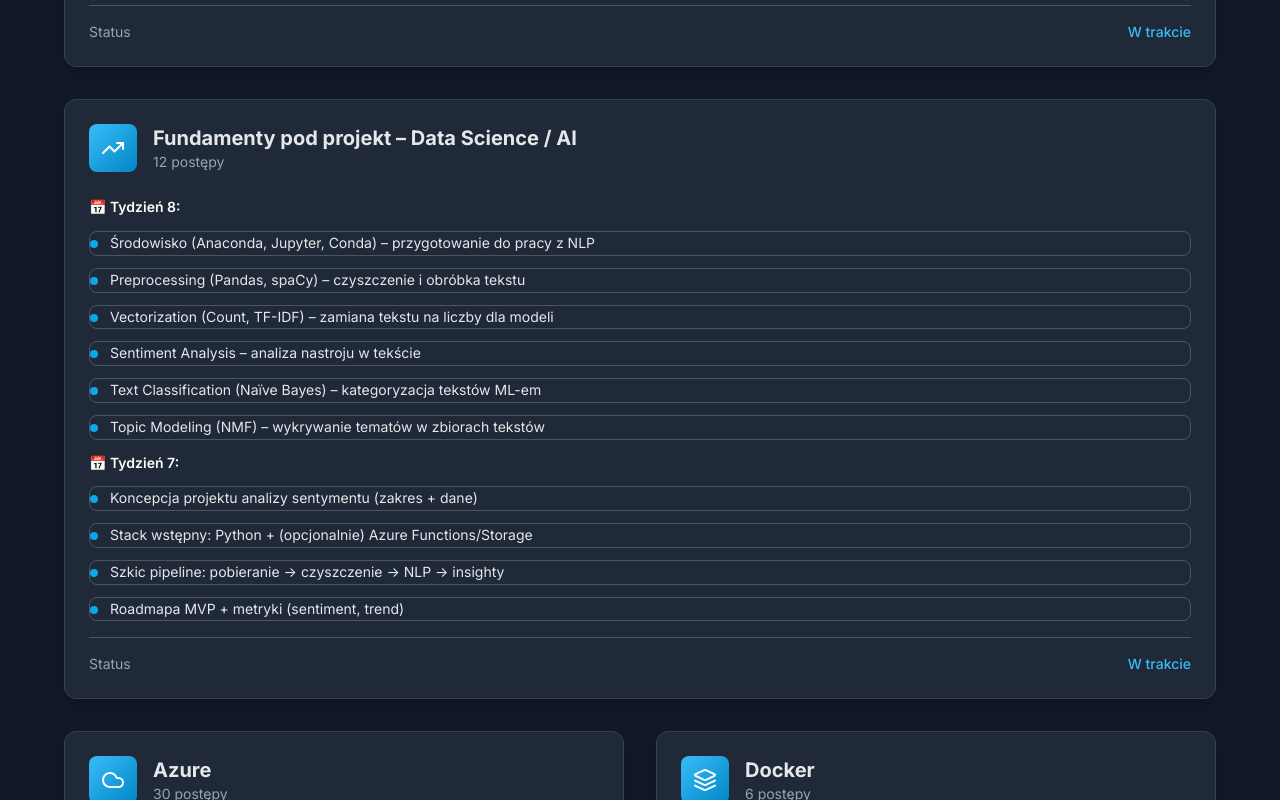
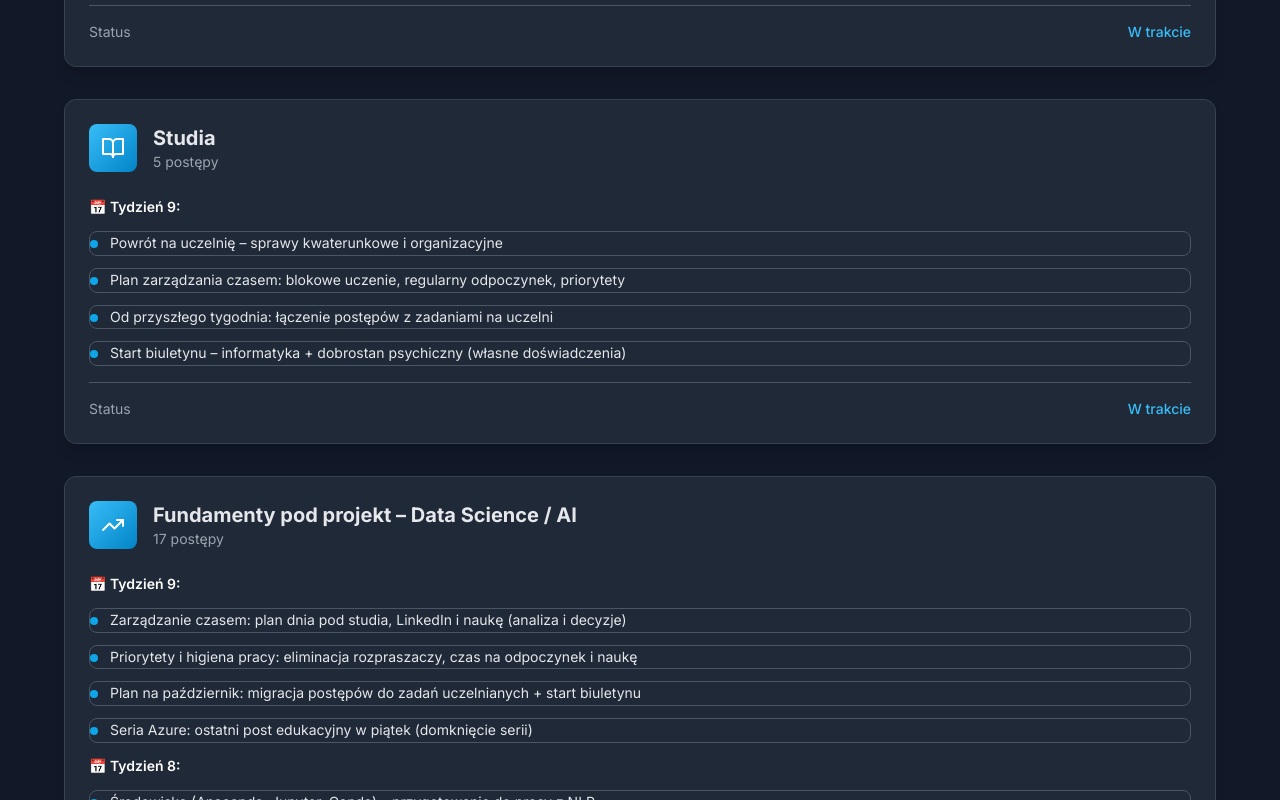
Before and after one commit to Szyszek25/szyszek25.github.io, a React (Vite) app: page / in a window 1280 px wide. Shown: the part 2440-3240 px from the top of the page. Built offline with nearby package versions, Linux system fonts and the light colour scheme.

Commit message:
Tydzień 9

```diff
--- a/index.html
+++ b/index.html
@@ -4,13 +4,13 @@
     <meta charset="UTF-8" />
     <link rel="icon" type="image/svg+xml" href="/cloud.svg" />
     <meta name="viewport" content="width=device-width, initial-scale=1.0" />
-    <meta name="description" content="Jakub Szych - Student DevOps Beginner. Portfolio studenta informatyki specjalizującego się w technologiach chmurowych - Azure, Docker, CI/CD, automatyzacja." />
-    <meta name="keywords" content="devops, cloud, azure, docker, ci/cd, portfolio, kubernetes, automation, student, IT" />
+  <meta name="description" content="Jakub Szych – Psychoinformatics Student, Aspiring DevOps/Data/AI. Portfolio studenta informatyki łączącego chmurę, dane i AI z psychologią i analizą emocji." />
+  <meta name="keywords" content="psychoinformatics, devops, data, ai, cloud, azure, docker, ci/cd, portfolio, kubernetes, automation, student, IT, nlp, sentiment analysis" />
     <meta name="author" content="Jakub Szych" />
 
     <!-- Open Graph -->
-    <meta property="og:title" content="Jakub Szych - Student DevOps Beginner" />
-    <meta property="og:description" content="Portfolio studenta informatyki - poznaj moją drogę w świecie technologii chmurowych" />
+  <meta property="og:title" content="Jakub Szych – Psychoinformatics Student (Aspiring DevOps/Data/AI)" />
+  <meta property="og:description" content="Łączę chmurę, dane i AI z psychologią oraz analizą emocji. Sprawdź moją drogę i postępy." />
     <meta property="og:type" content="website" />
     <meta property="og:url" content="https://szyszek25.github.io" />
 
@@ -19,7 +19,7 @@
     <link rel="preconnect" href="https://fonts.gstatic.com" crossorigin>
     <link href="https://fonts.googleapis.com/css2?family=Inter:wght@300;400;500;600;700&display=swap" rel="stylesheet">
 
-    <title>Jakub Szych - Student DevOps Beginner</title>
+  <title>Jakub Szych – Psychoinformatics Student | Aspiring DevOps/Data/AI</title>
   </head>
   <body>
     <div id="root"></div>
--- a/public/linkedin.json
+++ b/public/linkedin.json
@@ -1,6 +1,14 @@
 {
-	"lastUpdated": "2025-09-22T12:00:00Z",
+	"lastUpdated": "2025-09-29T12:00:00Z",
 	"posts": [
+		{
+			"id": 9,
+			"title": "Tydzień 9: czas na regenerację i plan gry",
+			"summary": "Cześć! I z uśmiechem witam nowe osoby! Tydzień 9️⃣. nauki DevOps/Data za mną! 🚀 Przez ostatnie 7 dni pozwoliłem umysłowi na odpoczynek i zamknąłem sprawy kwaterunkowe 📦. W dokumencie opisałem, jak łączyć studia, LinkedIn i naukę; co dalej z serią Azure i co pojawi się w październiku. Miłego czytania! 🤍",
+			"link": "https://www.linkedin.com/feed/update/urn:li:activity:7378398845656924160/",
+			"publishDate": "2025-09-29T08:00:00Z",
+			"author": "Jakub Szych"
+		},
 		{
 			"id": 8,
 			"title": "Tydzień 8: DevOps/Data – NLP i przygotowania",
--- a/src/components/Contact.jsx
+++ b/src/components/Contact.jsx
@@ -177,7 +177,7 @@ const Contact = () => {
                       onChange={handleInputChange}
                       required
                       className="w-full px-4 py-3 border border-gray-300 dark:border-gray-600 rounded-lg focus:ring-2 focus:ring-primary-500 focus:border-transparent bg-white dark:bg-gray-700 text-gray-900 dark:text-white transition-colors duration-300"
-                      placeholder="Pytanie o cyberbezpieczeństwo"
+                      placeholder="Pytanie o chmury"
                     />
                   </div>
 
@@ -249,7 +249,7 @@ const Contact = () => {
                   <div className="flex items-center space-x-3">
                     <Mail className="w-5 h-5 text-primary-100" />
                     <a
-                      href="mailto:jakubszych2525@gmail.com"
+                      href="mailto:jakubszych.dev@gmail.com"
                       className="hover:text-primary-100 transition-colors duration-300"
                     >
                       jakubszych2525@gmail.com
@@ -273,7 +273,7 @@ const Contact = () => {
                   </h4>
                   <div className="space-y-2 text-sm text-primary-100">
                     <div>📧 Email: 24 godzin</div>
-                    <div>💼 LinkedIn: 2-3 dni</div>
+                    <div>💼 LinkedIn: 0-2 dni</div>
                   </div>
                 </div>
               </div>
@@ -313,7 +313,7 @@ const Contact = () => {
                   💡 Najlepiej kontaktować się w sprawach:
                 </h4>
                 <ul className="space-y-2 text-gray-600 dark:text-gray-400 text-sm">
-                  <li>• Staże Junior DevOps Engineer, Cloud, Helpdesk, IoT</li>
+                  <li>• Staże Junior DevOps Engineer, Data Engineer, IoT, AI</li>
                   <li>• Projektów w technologiach chmurowych</li>
                   <li>• Współpracy przy automatyzacji</li>
                   <li>• Mentoringu w nauce DevOps</li>
--- a/src/components/SkillsProgress.jsx
+++ b/src/components/SkillsProgress.jsx
@@ -21,7 +21,8 @@ const SkillsProgress = () => {
     'Kubernetes': Cloud,
     'Terraform': Code,
     'Fundamenty pod projekt': TrendingUp,
-    'Fundamenty pod projekt – Data Science / AI': TrendingUp
+    'Fundamenty pod projekt – Data Science / AI': TrendingUp,
+    'Studia': BookOpen
   };
 
   const containerVariants = {
@@ -111,7 +112,7 @@ const SkillsProgress = () => {
             >
               {Object.entries(skills).map(([skillName, skillItems], index) => {
                 const IconComponent = skillIcons[skillName] || Code;
-                const isCourseColumn = skillName === 'Kursy' || skillName === 'Fundamenty pod projekt' || skillName === 'Fundamenty pod projekt – Data Science / AI';
+                const isCourseColumn = skillName === 'Kursy' || skillName === 'Fundamenty pod projekt' || skillName === 'Fundamenty pod projekt – Data Science / AI' || skillName === 'Studia';
 
                 return (
                   <motion.div
--- a/src/data/skills-progress.json
+++ b/src/data/skills-progress.json
@@ -4,7 +4,19 @@
     "Przygotowanie do egzaminu AZ-900 – w toku",
     "Testy próbne AZ-900 – ostatni wynik: 82%"
   ],
+  "Studia": [
+    "📅 Tydzień 9:",
+    "Powrót na uczelnię – sprawy kwaterunkowe i organizacyjne",
+    "Plan zarządzania czasem: blokowe uczenie, regularny odpoczynek, priorytety",
+    "Od przyszłego tygodnia: łączenie postępów z zadaniami na uczelni",
+    "Start biuletynu – informatyka + dobrostan psychiczny (własne doświadczenia)"
+  ],
   "Fundamenty pod projekt – Data Science / AI": [
+    "📅 Tydzień 9:",
+    "Zarządzanie czasem: plan dnia pod studia, LinkedIn i naukę (analiza i decyzje)",
+    "Priorytety i higiena pracy: eliminacja rozpraszaczy, czas na odpoczynek i naukę",
+    "Plan na październik: migracja postępów do zadań uczelnianych + start biuletynu",
+    "Seria Azure: ostatni post edukacyjny w piątek (domknięcie serii)",
     "📅 Tydzień 8:",
     "Środowisko (Anaconda, Jupyter, Conda) – przygotowanie do pracy z NLP",
     "Preprocessing (Pandas, spaCy) – czyszczenie i obróbka tekstu",
```
Also changed, not shown: src/data/skills-progress.txt.
